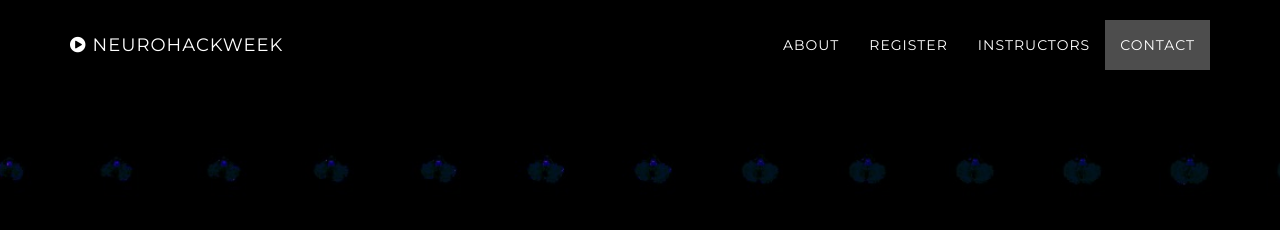
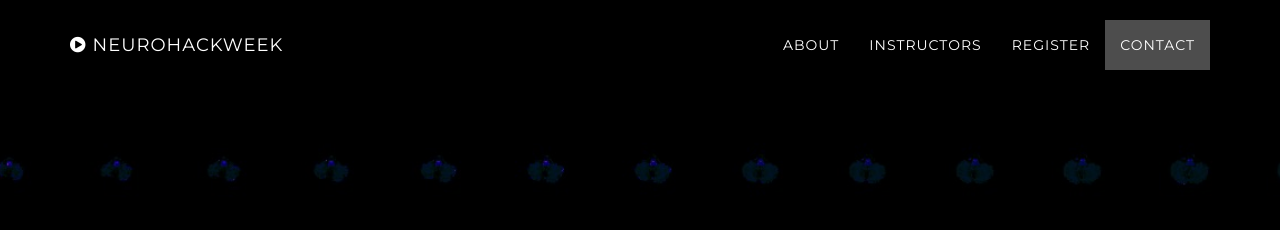
Before and after one commit to neurohackweek/neurohackweek.github.io, a Jekyll site: the page built from index.html, in a window 1280 px wide. Shown: the top 230 px of the page. Built offline with Jekyll 4.4.1, drawn with Linux system fonts in a browser that asks for light colours.

Commit message:
Reorder nav bar.

```diff
--- a/_includes/nav.html
+++ b/_includes/nav.html
@@ -21,10 +21,10 @@
                         <a class="page-scroll" href="#about">About</a>
                     </li>
                     <li>
-                        <a class="page-scroll" href="#register">Register</a>
+                        <a class="page-scroll" href="#instructors">Instructors</a>
                     </li>
                     <li>
-                        <a class="page-scroll" href="#instructors">Instructors</a>
+                        <a class="page-scroll" href="#register">Register</a>
                     </li>
                     <li>
                         <a class="page-scroll" href="#contact">Contact</a>
```
